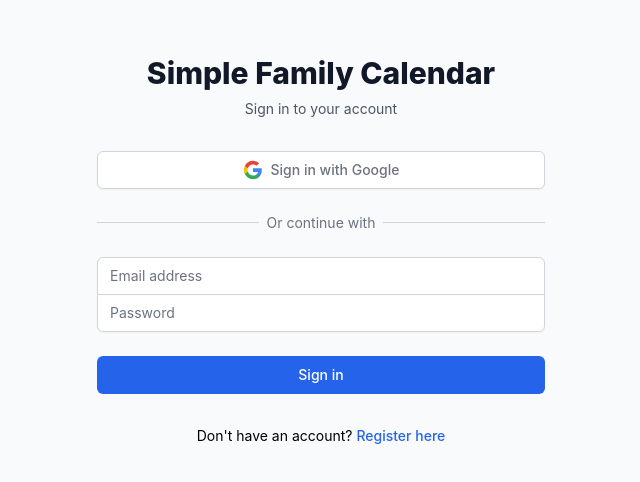
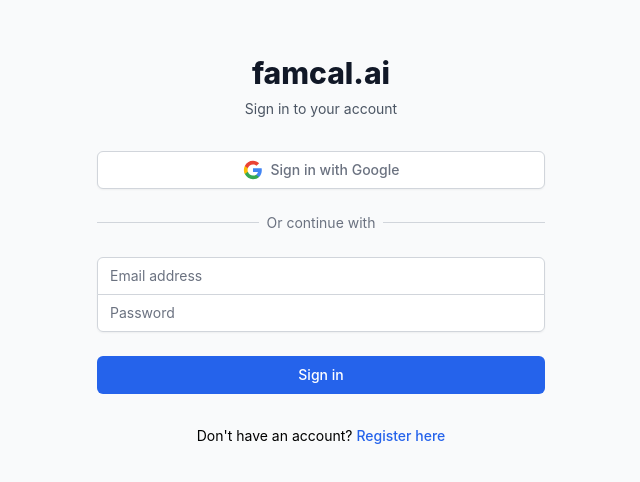
Before and after one commit to srrmlwn/simple-family-calendar, a React (Create React App) app in the folder client/: page /login in a window 1280 px wide. Shown: the part 162-644 px from the top of the page, without its empty margins (319-959 px from the left). Built offline with nearby package versions, Linux system fonts and the light colour scheme; no server answers.

Commit message:
Update app name

```diff
--- a/client/capacitor.config.ts
+++ b/client/capacitor.config.ts
@@ -1,9 +1,10 @@
 import { CapacitorConfig } from '@capacitor/cli';
 
 const config: CapacitorConfig = {
-  appId: 'com.simplefamilycalendar.app',
-  appName: 'Simple Family Calendar',
+  appId: 'ai.famcal.app',
+  appName: 'famcal.ai',
   webDir: 'build',
+  bundledWebRuntime: false,
   server: {
     // Allow cleartext traffic for development
     cleartext: true,
--- a/client/public/index.html
+++ b/client/public/index.html
@@ -5,10 +5,10 @@
     <link rel="icon" href="%PUBLIC_URL%/favicon.ico" />
     <link rel="icon" type="image/svg+xml" href="%PUBLIC_URL%/favicon.svg" />
     <meta name="viewport" content="width=device-width, initial-scale=1, maximum-scale=1, user-scalable=no" />
-    <meta name="description" content="A simple calendar app for managing family events and schedules" />
+    <meta name="description" content="Family calendar management with natural language processing" />
     <meta name="keywords" content="calendar, family, events, schedule, planning" />
-    <meta name="author" content="Simple Family Calendar" />
-    <title>Simple Family Calendar</title>
+    <meta name="author" content="famcal.ai" />
+    <title>famcal.ai</title>
   </head>
   <body>
     <noscript>You need to enable JavaScript to run this app.</noscript>
--- a/client/src/components/InstallPrompt.tsx
+++ b/client/src/components/InstallPrompt.tsx
@@ -50,7 +50,7 @@
   return (
     <div className="fixed bottom-4 left-4 right-4 bg-white rounded-lg shadow-lg p-4 flex items-center justify-between z-50">
       <div>
-        <h3 className="text-lg font-semibold text-gray-900">Install Simple Family Calendar</h3>
+        <h3 className="text-lg font-semibold text-gray-900">Install famcal.ai</h3>
         <p className="text-sm text-gray-600">Add this app to your home screen for quick access</p>
       </div>
       <button
--- a/client/src/pages/Login.tsx
+++ b/client/src/pages/Login.tsx
@@ -155,7 +155,7 @@
       <div className="max-w-md w-full space-y-8">
         <div>
           <h2 className="mt-6 text-center text-3xl font-extrabold text-gray-900">
-            Simple Family Calendar
+            famcal.ai
           </h2>
           <p className="mt-2 text-center text-sm text-gray-600">
             Sign in to your account
--- a/client/src/pages/Register.tsx
+++ b/client/src/pages/Register.tsx
@@ -69,7 +69,7 @@
             <div className="max-w-md w-full space-y-8">
                 <div>
                     <h2 className="mt-6 text-center text-3xl font-extrabold text-gray-900">
-                        Create your account
+                        Sign up for famcal.ai
                     </h2>
                     <p className="mt-2 text-center text-sm text-gray-600">
                         Sign up for Simple Family Calendar
--- a/client/src/pages/Settings.tsx
+++ b/client/src/pages/Settings.tsx
@@ -421,7 +421,7 @@
                 {showInstallButton && (
                     <div className="bg-white rounded-lg shadow p-6 mb-6">
                         <h2 className="text-xl font-semibold mb-4">Install App</h2>
-                        <p className="mb-4">Install Simple Family Calendar on your device for quick access and offline use.</p>
+                        <p className="mb-4">Install famcal.ai on your device for quick access and offline use.</p>
                         <button
                             onClick={handleInstallClick}
                             className="px-4 py-2 bg-indigo-600 text-white rounded-md hover:bg-indigo-700 focus:outline-none focus:ring-2 focus:ring-indigo-500 focus:ring-offset-2"
```
Also changed, not shown: 1 other file (tests, documents, lock files or other folders).
